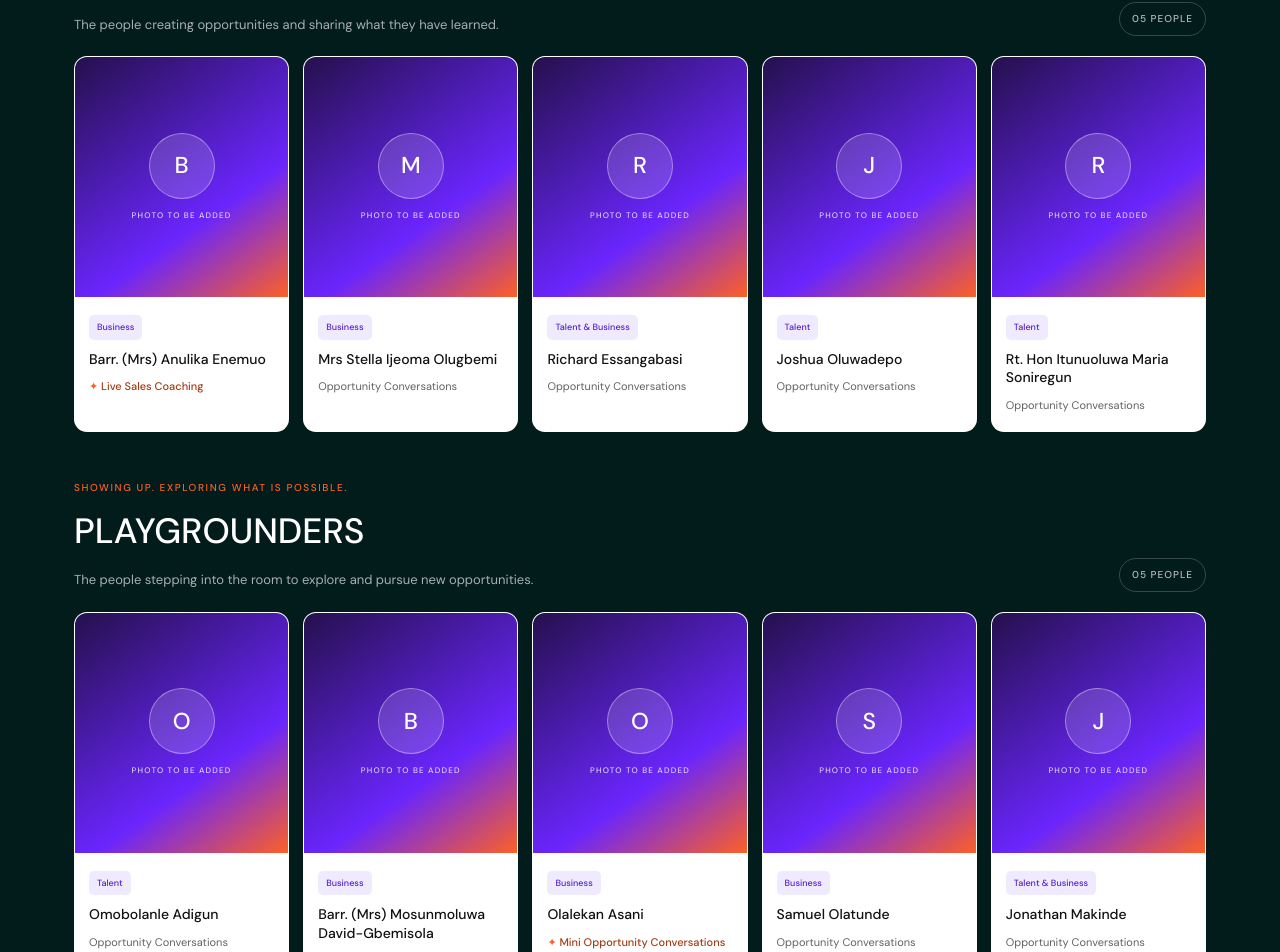
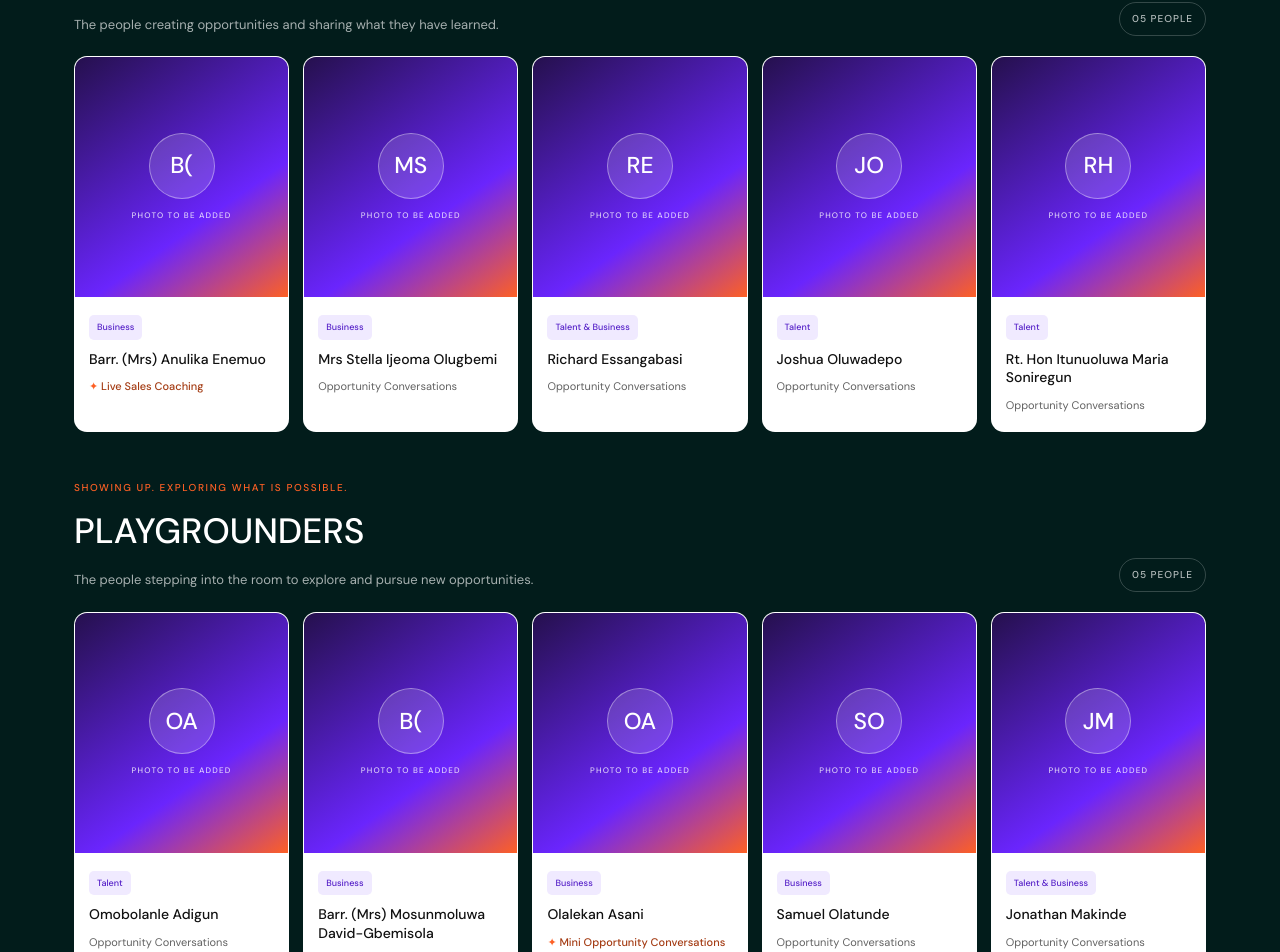
Before and after one commit to Zidepeoplenewaccount/connexa, a React (Vite) app: page / in a window 1280 px wide. Shown: the part 8434-9386 px from the top of the page. Built offline with nearby package versions, Linux system fonts and the light colour scheme; no server answers.

Commit message:
Fix initials for participant placeholder avatars

```diff
--- a/src/components/OpportunityPlaygroundSessions.jsx
+++ b/src/components/OpportunityPlaygroundSessions.jsx
@@ -7,7 +7,7 @@ const GROUP_COPY = {
 };
 function PersonCard({ person }) {
  const [group,name,category,activity]=person;
- const initials=name.split(/\\s+/).filter(Boolean).slice(0,2).map(x=>x[0]).join('').toUpperCase();
+ const initials=name.trim().split(' ').filter(Boolean).slice(0,2).map(x=>x[0]).join('').toUpperCase();
  const featured=activity!=='Opportunity Conversations';
  return <article className="ops-person-card">
   <div className="ops-person-photo" aria-label={`Photo of ${name} pending identity-matched upload`}>
```
